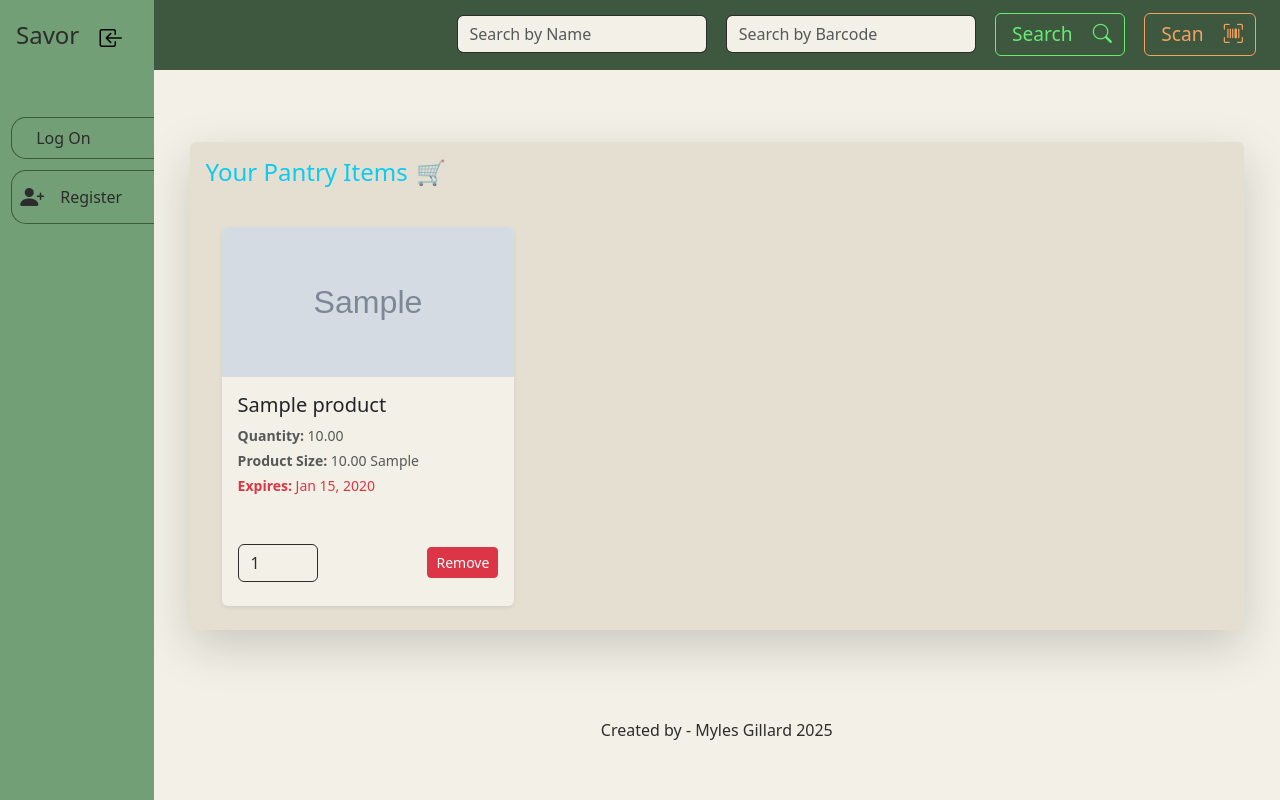
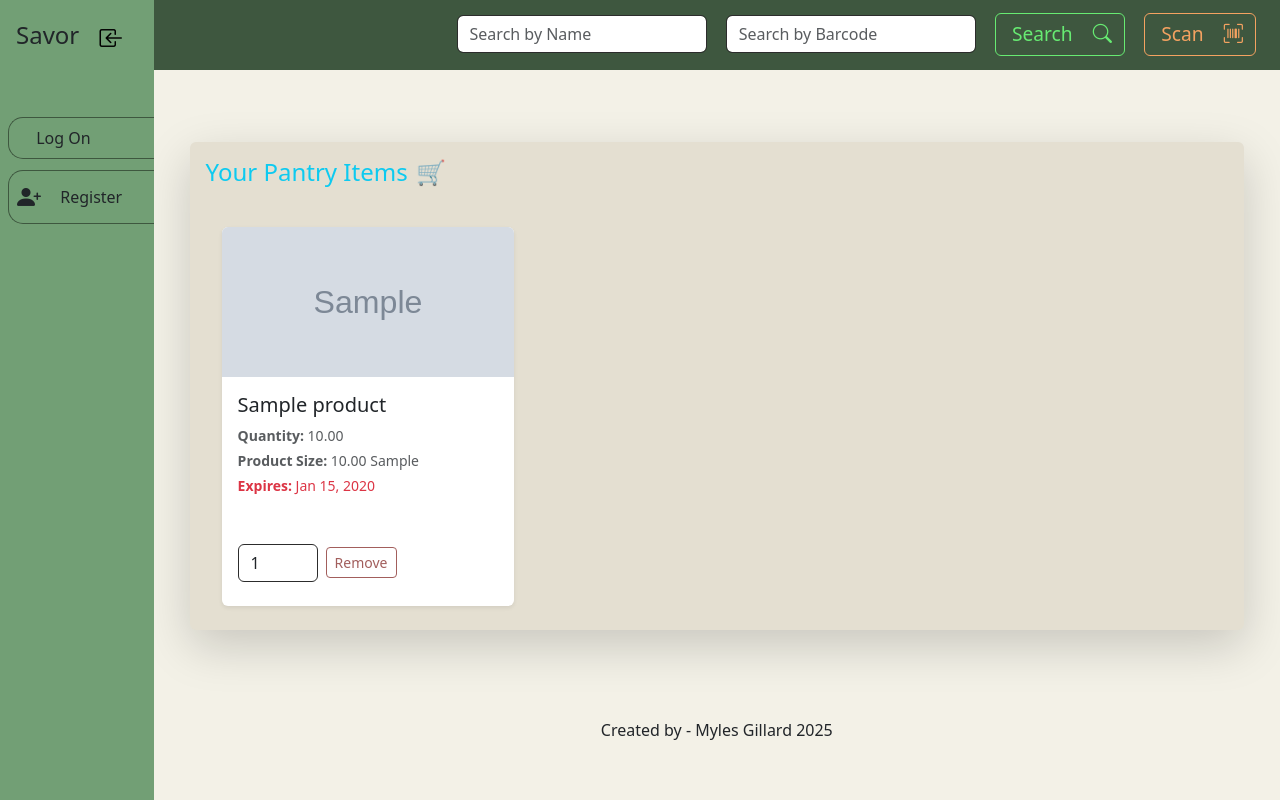
Before and after one commit to mnmfullmetal/savor, a Django app: template pantry/templates/pantry/pantry.html in a window 1280 px wide. Run offline with Django 5.2, Linux system fonts and the light colour scheme; the template is opened without the code that fills it: values that come from a table or form of the project are taken from there, others are empty; tables that the repository leaves empty hold one stand-in row (values such as "Sample post"); grey boxes marked "Sample" are stand-in pictures; parts of the project's set-up code (start-up, migrations or seed data) failed here and were passed over; some libraries are stand-ins or nearby versions.

Commit message:
small style changes
- pantry item cards now automatically fill in when removed

- buttons are now correct colors and universal design

```diff
--- a/pantry/static/pantry/pantry.js
+++ b/pantry/static/pantry/pantry.js
@@ -11,11 +11,14 @@ document.addEventListener("DOMContentLoaded", () => {
           .closest(".pantry-item")
           .querySelector(".remove-quantity-input").value;
         const itemCardDiv = clickedButton.closest(".pantry-item");
+        const itemCardCol = clickedButton.closest(".col-12");
+
         const removeRequestData = {
           itemId: itemId,
           quantityToRemove: quantityToRemove,
           csrfToken: csrfToken,
           itemCardDiv: itemCardDiv,
+          itemCardCol: itemCardCol,
         };
 
         removePantryItem(removeRequestData);
@@ -29,6 +32,7 @@ document.addEventListener("DOMContentLoaded", () => {
 function removePantryItem(removeRequestData) {
   const csrftoken = removeRequestData.csrfToken;
   const itemCardDiv = removeRequestData.itemCardDiv;
+  const itemCardCol =removeRequestData.itemCardCol;
 
   fetch(`/pantry/remove_pantryitem`, {
     method: "POST",
@@ -47,7 +51,7 @@ function removePantryItem(removeRequestData) {
       pantryQtyCount.innerHTML = newQuantity;
 
       if (newQuantity <= 0) {
-        itemCardDiv.remove();
+        itemCardCol.remove();
       }
     })
     .catch((error) => {
--- a/pantry/templates/pantry/index.html
+++ b/pantry/templates/pantry/index.html
@@ -53,7 +53,7 @@ Savor
                         </div>
 
                         <div class="mt-auto d-flex flex-column">
-                            <button class="btn btn-outline-primary btn-sm mb-2 add-to-pantry-button"
+                            <button class="btn btn-outline-primary btn-sm mb-2 add-btn"
                                     data-product-name="{{ product.product_name }}"
                                     data-product-id="{{ product.id }}">
                                 Add to Pantry
--- a/pantry/templates/pantry/pantry.html
+++ b/pantry/templates/pantry/pantry.html
@@ -16,9 +16,9 @@
                     <div class="pantry-item card h-100 shadow-sm border-0">
                         {% if item.product.image_url %}
                             <img src="{{ item.product.image_url }}"
-                                 alt="{{ item.product.product_name|default:"Product Image" }}"
-                                 class="card-img-top img-fluid rounded-top"
-                                 style="max-height: 150px; object-fit: cover;" />
+                                alt="{{ item.product.product_name|default:'Product Image' }}"
+                                class="card-img-top img-fluid rounded-top"
+                            style="max-height: 150px; object-fit: cover;" />
                         {% endif %}
                         <div class="card-body d-flex flex-column justify-content-between">
                             <h3 class="card-title h5 mb-2 text-dark">{{ item.product.product_name|default:"No Name" }}</h3>
@@ -35,10 +35,10 @@
                                 </p>
                             {% endif %}
 
-                            <div class="mt-auto d-flex align-items-center justify-content-between">
+                            <div class="mt-auto d-flex align-items-center justify-content-left">
                                 <input class="remove-quantity-input form-control me-2"
-                                       type="number" min="0.01" step="0.01" value="1" style="max-width: 80px;">
-                                <button class="btn btn-danger btn-sm remove-button"
+                                    type="number" min="0.01" step="0.01" value="1" style="max-width: 80px;">
+                                <button class="btn btn-outline-danger btn-sm remove-button"
                                         data-item-id="{{ item.id }}"
                                         data-csrf-token="{{ csrf_token }}">
                                     Remove
@@ -58,7 +58,6 @@
     </section>
 </div>
 
-
 {% block extra_js %}
     <script src="{% static 'pantry/pantry.js' %}"></script>
 {% endblock extra_js %}
--- a/static/savor.js
+++ b/static/savor.js
@@ -1,5 +1,4 @@
 document.addEventListener("DOMContentLoaded", () => {
-
   const savedState = localStorage.getItem("sidebarState");
   const body = document.body;
   const toggleIcon = document
@@ -100,7 +99,7 @@ document.addEventListener("DOMContentLoaded", () => {
   }
 
   const initialFavoriteButtons = document.querySelectorAll(".favourite-btn");
-  const initialAddButtons = document.querySelectorAll(".add-to-pantry-button");
+  const initialAddButtons = document.querySelectorAll(".add-btn");
 
   initialFavoriteButtons.forEach((button) => {
     button.addEventListener("click", (event) => {
@@ -127,7 +126,7 @@ function searchProduct(barcode = "None", productName = "None", csrfToken) {
   const searchedProductsDiv = document.querySelector(
     "#searched-product-section"
   );
-  searchedProductsDiv.innerHTML = "<p>Searching...</p>";
+  searchedProductsDiv.innerHTML = "<p class='text-muted'>Searching...</p>";
 
   if (!barcode && !productName) {
     searchedProductsDiv.innerHTML = `<div class="alert alert-warning text-center mt-3" role="alert">
@@ -171,19 +170,22 @@ function searchProduct(barcode = "None", productName = "None", csrfToken) {
           );
 
         const productCard = document.createElement("div");
-          productCard.classList.add("card", "h-100", "shadow-sm");
-          productCard.innerHTML = `<h3 class="card-title mb-2 h5">${
-            product.product_name || "No Name"
-          }</h3>
+        productCard.classList.add("card", "h-100", "border-0", "shadow-sm");
+
+        productCard.innerHTML = `
+            <div class="card h-100 border-0 shadow-sm">
               ${
                 product.image_url
                   ? `<img src="${product.image_url}" alt="${
                       product.product_name || "Product Image"
-                          }" class="card-img-top img-fluid rounded-top mb-3" style="max-height: 150px; object-fit: cover;">`
+                    }" class="card-img-top img-fluid rounded-top" style="max-height: 150px; object-fit: cover;">`
                 : ""
               }
+              <div class="card-body d-flex flex-column justify-content-between">
+                <h3 class="card-title h5 mb-2 text-dark">${
+                  product.product_name || "No Name"
+                }</h3>
 
-                    <div class="card-body d-flex flex-column justify-content-between">
                 <p class="card-text text-muted mb-1 small"><strong>Brands:</strong> ${
                   product.brands || "N/A"
                 }</p>
@@ -192,28 +194,25 @@ function searchProduct(barcode = "None", productName = "None", csrfToken) {
                 }</p>
 
                 <div class="d-flex align-items-center mb-3">
-                            <input class="product-quantity-input form-control me-2"
-                                type="number" min="0.01" step="0.01" value="1" style="max-width: 80px;">
-
+                  <input class="product-quantity-input form-control me-2" type="number" min="0.01" step="0.01" value="1">
                   <span class="text-secondary me-1">${
-                              product.product_quantity || "?"
-                            } </span>
+                    product.product_quantity || ""
+                  }</span>
                   <span class="text-muted small">${
                     product.product_quantity_unit || "item"
                   }</span>
-
-                            <button class="btn btn-primary btn-sm add-to-pantry-button" data-product-name="${
-                              product.product_name
-                            }" data-product-id="${
-            product.id
-          }"> Add to Pantry </button>
                 </div>
 
                 <div class="mt-auto d-flex flex-column">
+                  <button class="btn btn-outline-primary btn-sm mb-2 add-btn"
+                          data-product-name="${product.product_name || "No Name"}"
+                          data-product-id="${product.id}">
+                    Add to Pantry
+                  </button>
                   <button class="btn btn-sm favourite-btn ${
                     product.is_favourited
                       ? "btn-outline-danger"
-                            : "btn-outline-secondary"
+                      : "btn-outline-primary"
                   }" data-product-id="${product.id}">
                     ${
                       product.is_favourited
@@ -221,6 +220,7 @@ function searchProduct(barcode = "None", productName = "None", csrfToken) {
                         : "Favourite"
                     }
                   </button>
+              </div>
               </div>
             </div>`;
 
@@ -234,7 +234,7 @@ function searchProduct(barcode = "None", productName = "None", csrfToken) {
             favouriteProduct(productIdToFav, csrfToken, clickedButton);
           });
 
-          const addButton = productCard.querySelector(".add-to-pantry-button");
+          const addButton = productCard.querySelector(".add-btn");
           addButton.addEventListener("click", (event) => {
             const clickedButton = event.target;
             const productIdToAdd = clickedButton.dataset.productId;
@@ -338,13 +338,15 @@ function favouriteProduct(productIdToFav, csrfToken, clickedButton) {
       clickedButton.textContent = data.is_favourited
         ? "Remove Favourite"
         : "Favourite";
-      clickedButton.classList.toggle("btn-outline-secondary");
-      clickedButton.classList.toggle("btn-outline-danger");
 
       if (data.is_favourited) {
         updateFavouriteSection(data.product, true, csrfToken);
+        clickedButton.classList.remove("btn-outline-primary");
+        clickedButton.classList.add("btn-outline-danger");
       } else {
         updateFavouriteSection(data.product, false, csrfToken);
+        clickedButton.classList.remove("btn-outline-danger");
+        clickedButton.classList.add("btn-outline-primary");
       }
     })
     .catch((error) => console.error("Error toggling favourite:", error));
@@ -398,7 +400,7 @@ function updateFavouriteSection(product, is_favourited, csrfToken) {
         </div>
 
         <div class="mt-auto d-flex flex-column">
-          <button class="btn btn-primary btn-sm mb-2 add-to-pantry-button"
+          <button class="btn btn-outline-primary btn-sm mb-2 add-btn"
                   data-product-name="${product.product_name || "No Name"}"
                   data-product-id="${product.id}">
             Add to Pantry
@@ -422,7 +424,7 @@ function updateFavouriteSection(product, is_favourited, csrfToken) {
       favouriteProduct(productIdToFav, csrfToken, clickedButton);
     });
 
-    const addButton = newFavouriteCard.querySelector(".add-to-pantry-button");
+    const addButton = newFavouriteCard.querySelector(".add-btn");
     addButton.addEventListener("click", (event) => {
       const clickedButton = event.target;
       const productIdToAdd = clickedButton.dataset.productId;
--- a/static/styles.css
+++ b/static/styles.css
@@ -11,7 +11,7 @@
 
 .unseen-recipe {
     font-weight: bold;
-    color:var(--secondary-orange)
+    color:var(--primary-orange)
 }
 
 .pantry-items-page{
@@ -60,6 +60,7 @@
 
 
    :root {
+    --sidebar-margin: 1rem;
     --sidebar-width: 12vw;
     --sidebar-minimized-width: 5vw;
     --transition-speed: 0.4s;
@@ -67,20 +68,12 @@
     --primary-green: #729f75;
     --secondary-green: #67eb72;
     --tertiary-green: #3e573f;
-            --secondary-orange: #F4A261;
-            --tertiary-burgundy: #A25E5C;
+    --primary-blue: #2ab0f8;
+    --primary-orange: #F4A261;
+    --primary-burgundy: #A25E5C;
     --neutral-cream: #f3f1e7;
     --dark-text: #2c2c2c;
     --light-text: #fdfdfd;
-             --bs-primary: var(--primary-green);
-    --bs-secondary: var(--secondary-orange);
-    --bs-success: var(--primary-green);
-    --bs-danger: var(--tertiary-burgundy);
-    --bs-light: var(--dark-text);
-    --bs-body-bg: var(--neutral-cream);
-    --bs-body-color: var(--dark-text);
-    --bs-link-color: var(--secondary-orange);
-    --bs-link-hover-color: var(--tertiary-burgundy);
 
         }
 
@@ -94,7 +87,7 @@
 
         body.sidebar-minimized {
             margin-left: var(--sidebar-minimized-width);
-            overflow-x: hidden;
+
 
         }
 
@@ -113,6 +106,7 @@
 
         body.sidebar-minimized .sidebar {
             width: var(--sidebar-minimized-width);
+            overflow-x: hidden;
         }
 
         .top-search-bar {
@@ -159,7 +153,7 @@
 
 
         .sidebar .nav-item {
-            padding-left: 0.7rem;
+            padding-left: 0.5rem;
             padding-bottom: 0.7rem;
         }
 
@@ -173,10 +167,9 @@
         .sidebar .nav-item .nav-link {
             display: flex;
             align-items: center;
-            gap: 1rem;
+            gap: 1.2rem;
             white-space: nowrap;
             overflow: hidden;
-            width: 100%;
             padding: 0.5rem;
             border: 1.5px solid var(--tertiary-green);
             border-right: 0px ;
@@ -273,7 +266,7 @@
     border-width: 1.5px;
     border-color: var(--tertiary-green);
     opacity:0.75;
-    width: 100%;
+    width: calc(100% - var(--sidebar-margin));
 }
 
 body.sidebar-minimized .sidebar-divider{
@@ -326,27 +319,29 @@ section{
 }
 
 .btn-outline-danger{
-    --bs-btn-color: var(--tertiary-burgundy);
-    --bs-btn-border-color: var(--tertiary-burgundy);
+    --bs-btn-color: var(--primary-burgundy);
+    --bs-btn-border-color: var(--primary-burgundy);
     --bs-btn-hover-color: var(--light-text);
-    --bs-btn-hover-bg: var(--tertiary-burgundy);
-    --bs-btn-hover-border-color: var(--tertiary-burgundy);
-    --bs-btn-active-bg: var(--tertiary-burgundy);
-    --bs-btn-active-border-color: var(--tertiary-burgundy);
+    --bs-btn-hover-bg: var(--primary-burgundy);
+    --bs-btn-hover-border-color: var(--primary-burgundy);
+    --bs-btn-active-bg: var(--primary-burgundy);
+    --bs-btn-active-border-color: var(--primary-burgundy);
 }
 
 
 .search-form .btn-outline-primary {
-    --bs-btn-color: var(--secondary-orange);
-    --bs-btn-border-color: var(--secondary-orange);
+    --bs-btn-color: var(--primary-orange);
+    --bs-btn-border-color: var(--primary-orange);
     --bs-btn-hover-color: var(--light-text);
-    --bs-btn-hover-bg: var(--secondary-orange);
-    --bs-btn-hover-border-color: var(--secondary-orange);
-    --bs-btn-active-bg: var(--secondary-orange);
-    --bs-btn-active-border-color: var(--secondary-orange);
+    --bs-btn-hover-bg: var(--primary-orange);
+    --bs-btn-hover-border-color: var(--primary-orange);
+    --bs-btn-active-bg: var(--primary-orange);
+    --bs-btn-active-border-color: var(--primary-orange);
 }
 
-.btn-outline-primary{
+
+
+.btn-outline-primary.add-btn{
     --bs-btn-color: var(--primary-green);
     --bs-btn-border-color: var(--primary-green);
     --bs-btn-hover-color: var(--light-text);
@@ -356,8 +351,18 @@ section{
     --bs-btn-active-border-color: var(--primary-green);
 }
 
+.btn-outline-primary.favourite-btn{
+    --bs-btn-color: var(--primary-blue);
+    --bs-btn-border-color: var(--primary-blue);
+    --bs-btn-hover-color: var(--light-text);
+    --bs-btn-hover-bg: var(--primary-blue);
+    --bs-btn-hover-border-color: var(--primary-blue);
+    --bs-btn-active-bg: var(--primary-blue);
+    --bs-btn-active-border-color: var(--primary-blue);
+}
+
 .recipe-section{
-    color:var(--tertiary-burgundy);
+    color:var(--primary-burgundy);
 }
 
 .offcanvas-body{
```
Lines whose indentation alone changed are shown as unchanged.
